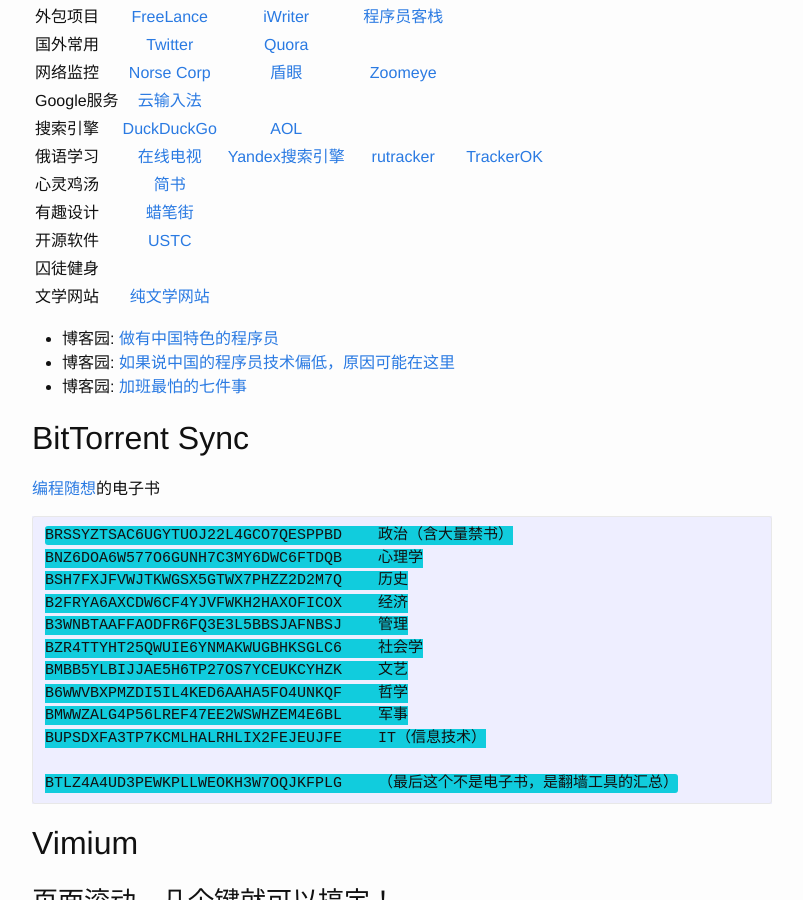
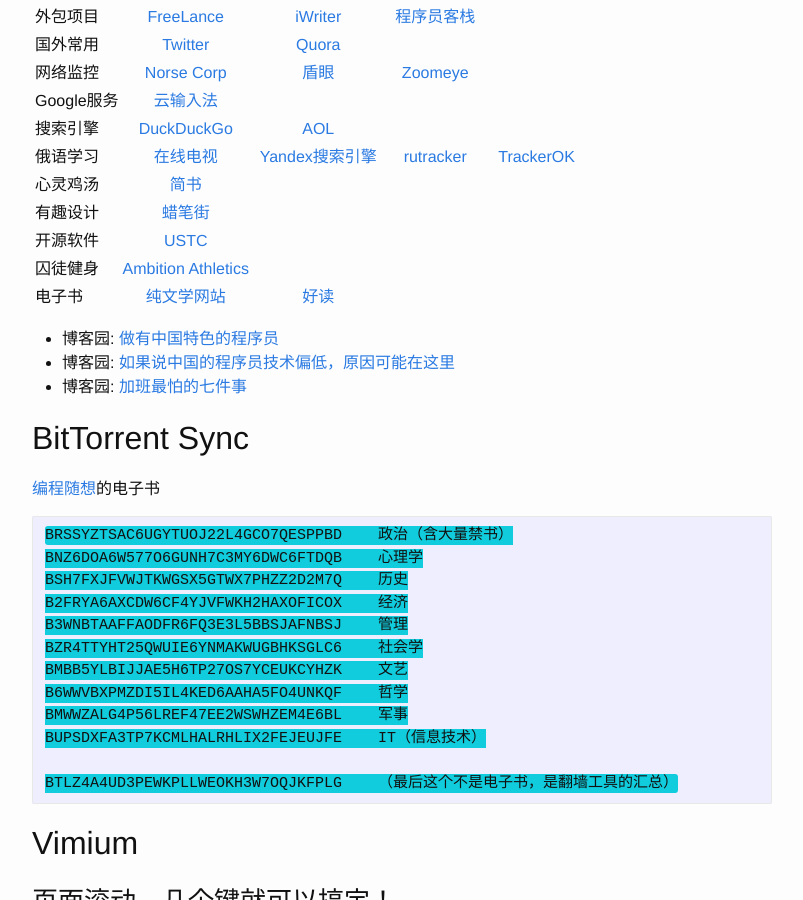
Before and after one commit to explorerlxz/explorerlxz.github.io, a Jekyll site: the page built from _posts/2016-05-24-Links-tools.md, in a window 1280 px wide and 900 px high, scrolled down 653 px. Shown: the whole window, without its empty margins (238-1041 px from the left). Built offline with Jekyll 4.4.1, drawn with Linux system fonts in a browser that asks for light colours.

Commit message:
add a link

```diff
--- a/_posts/2016-05-24-Links-tools.md
+++ b/_posts/2016-05-24-Links-tools.md
@@ -29,8 +29,8 @@
 |心灵鸡汤|[简书](http://www.jianshu.com)|
 |有趣设计|[蜡笔街](http://www.labijie.com/designer)|
 |开源软件|[USTC](http://mirrors.ustc.edu.cn/)|[]()|
-|囚徒健身|[](http://ambitionathletics.com)|
-|文学网站|[纯文学网站](http://www.purepen.com/index.html)|
+|囚徒健身|[Ambition Athletics](http://ambitionathletics.com)|
+|电子书|[纯文学网站](http://www.purepen.com/index.html)|[好读](http://www.haodoo.net/)|
 
 ### <center> </center>
 
```
